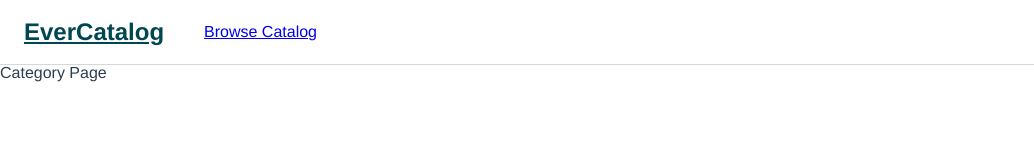
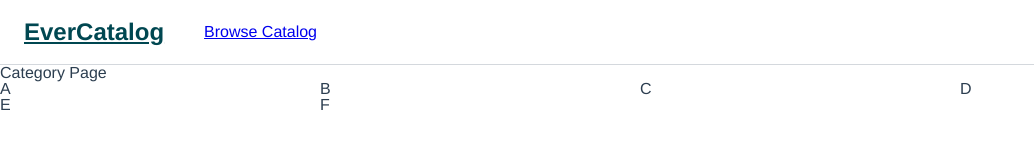
Before and after one commit to mar-sh/e-vermos-fe-assessment, a Nuxt app: page /categories in a window 1280 px wide. Shown: the top 163 px of the page, without its empty margins (0-1034 px from the left). Built offline with nearby package versions, Linux system fonts and the light colour scheme.

Commit message:
add ListContainer component

```diff
--- /dev/null
+++ b/components/ListContainer.vue
@@ -0,0 +1,56 @@
+<template>
+  <div class="row">
+    <div v-for="(item, i) in items" :key="item.id || i" class="item">
+      {{ item.name }}
+    </div>
+  </div>
+</template>
+
+<script>
+export default {
+  name: 'ListContainer',
+
+  props: {
+    items: {
+      type: Array,
+      required: true,
+    },
+  },
+}
+</script>
+
+<style lang="scss">
+.row {
+  display: flex;
+  flex-direction: row;
+  flex-wrap: wrap;
+
+  .item {
+    width: 100%;
+  }
+}
+
+@media screen and (min-width: 576px) {
+  .row {
+    .item {
+      width: 50%;
+    }
+  }
+}
+
+@media screen and (min-width: 768px) {
+  .row {
+    .item {
+      width: 33.33%;
+    }
+  }
+}
+
+@media screen and (min-width: 1024px) {
+  .row {
+    .item {
+      width: 25%;
+    }
+  }
+}
+</style>
--- a/pages/categories/index.vue
+++ b/pages/categories/index.vue
@@ -1,10 +1,33 @@
 <template>
-  <div>Category Page</div>
+  <div>
+    Category Page
+
+    <list-container :items="items"> </list-container>
+  </div>
 </template>
 
 <script>
+import ListContainer from '@/components/ListContainer.vue'
+
 export default {
   name: 'CategoryPage',
+
+  data() {
+    return {
+      items: [
+        { id: 1, name: 'A' },
+        { id: 2, name: 'B' },
+        { id: 3, name: 'C' },
+        { id: 4, name: 'D' },
+        { id: 5, name: 'E' },
+        { id: 6, name: 'F' },
+      ],
+    }
+  },
+
+  components: {
+    ListContainer,
+  },
 }
 </script>
 
--- a/pages/index.vue
+++ b/pages/index.vue
@@ -30,6 +30,8 @@ main {
 
     h1 {
       margin-bottom: 1rem;
+      font-weight: bold;
+      color: #004751;
     }
 
     h3 {
```
Also changed, not shown: 1 other file (tests, documents, lock files or other folders).
